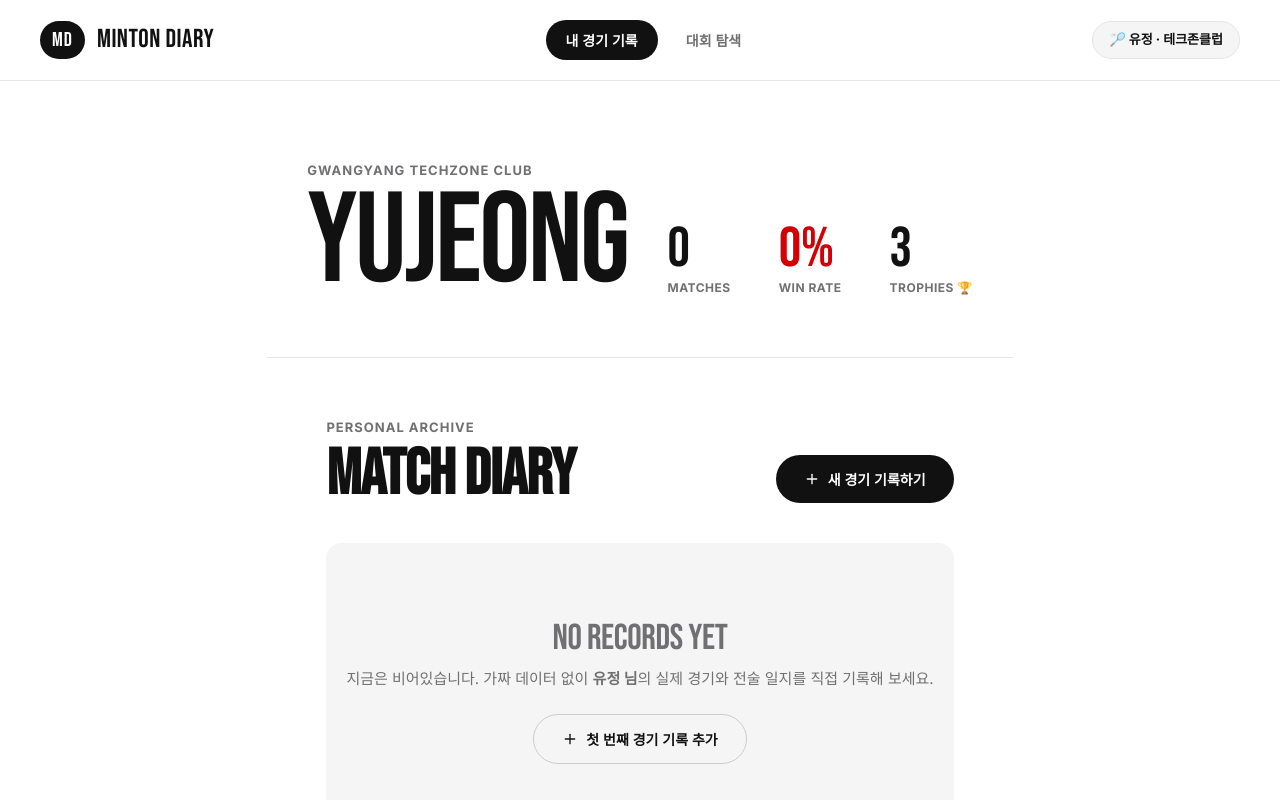
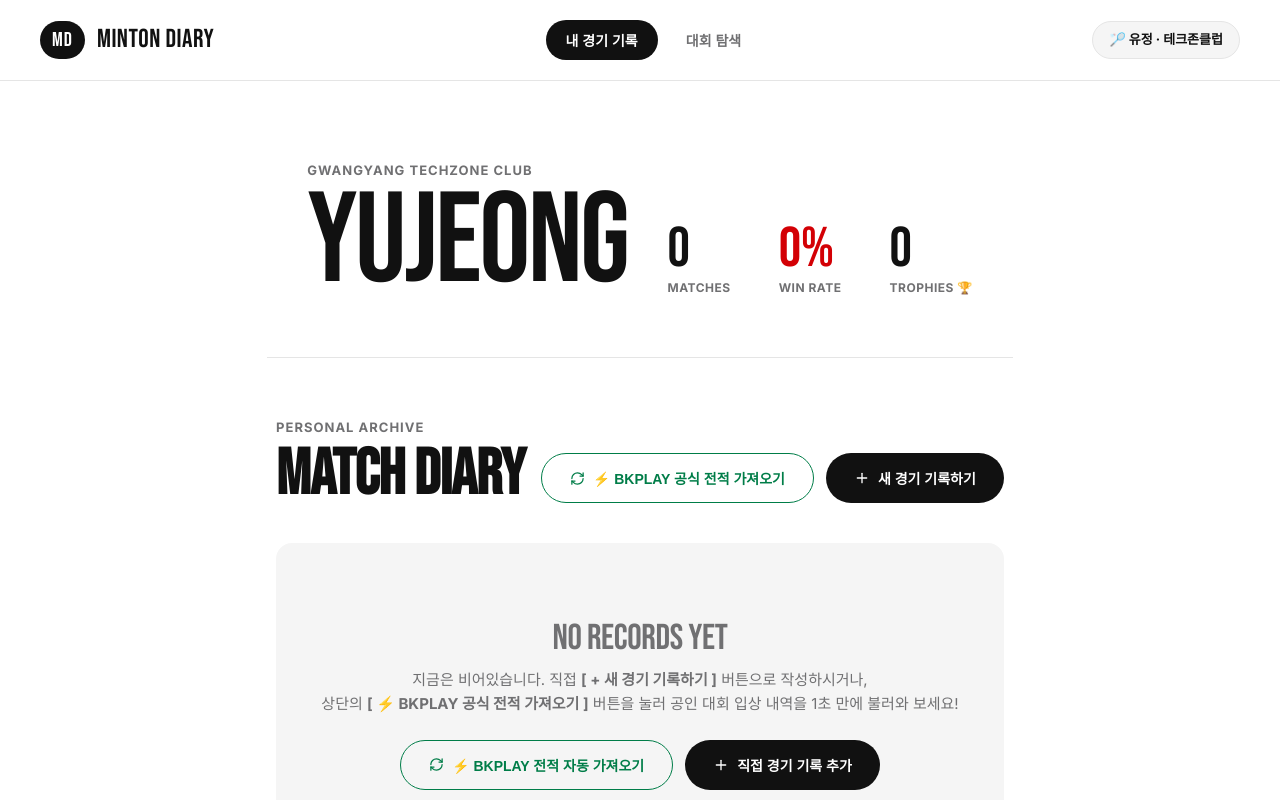
Before and after one commit to mathyujeong/minton-diary, a React (Vite) app: page / in a window 1280 px wide. Shown: the top 800 px of the page. Built offline with nearby package versions, Linux system fonts and the light colour scheme; a web font is replaced by a local one.

Commit message:
feat: remove footer promotional text and add one-click BKPLAY official tournament records import button

```diff
--- a/src/App.jsx
+++ b/src/App.jsx
@@ -1,9 +1,10 @@
 import React, { useState } from 'react';
-import { Plus, X, ArrowRight, Video, Calendar, ShieldAlert, Award } from 'lucide-react';
+import { Plus, X, ArrowRight, Video, RefreshCw, Award } from 'lucide-react';
 
 export default function App() {
-  const [activeTab, setActiveTab] = useState("diary"); // "diary" | "tournaments" | "search"
-  const [matches, setMatches] = useState([]); // Start with a clean, empty personal diary!
+  const [activeTab, setActiveTab] = useState("diary"); // "diary" | "tournaments"
+  const [matches, setMatches] = useState([]); // Start clean without fake data!
+  const [isSyncingBkplay, setIsSyncingBkplay] = useState(false);
 
   // Modal State for adding a new match
   const [isAddingMatch, setIsAddingMatch] = useState(false);
@@ -20,6 +21,45 @@ export default function App() {
     { id: 3, date: "2026.06.06 - 06.07", name: "2026 정남진 장흥배드민턴대회", location: "전남 장흥군 실내체육관" },
     { id: 4, date: "2026.07.11 - 07.12", name: "제9회 목포유달산배 배드민턴대회 (S급 오픈)", location: "전남 목포시 실내체육관" }
   ];
+
+  // BKPLAY Real Data Import Handler (Pulled from sfa.bkplay.kr userId: 111798 - 조유정 / 광양테크존클럽)
+  const handleBkplayImport = () => {
+    setIsSyncingBkplay(true);
+    setTimeout(() => {
+      const realBkplayRecords = [
+        {
+          id: "bk_1",
+          tournament: "제11회 여수거북선배 전국배드민턴대회 (S급 전국Open)",
+          date: "공식 대회 입상",
+          score: "여복 3위 🥉",
+          result: "WIN",
+          memo: "[BKPLAY 자동 동기화 완료] 광양시 소속 개인전 여복 30 초심 3위 입상 공식 기록입니다.",
+          videoUrl: ""
+        },
+        {
+          id: "bk_2",
+          tournament: "제8회 전라남도의장기 클럽최강전 배드민턴대회",
+          date: "공식 대회 입상",
+          score: "여복 2위 🥈",
+          result: "WIN",
+          memo: "[BKPLAY 자동 동기화 완료] 광양테크존클럽 소속 개인전 여복 30 D급 2위 입상 공식 기록입니다.",
+          videoUrl: ""
+        }
+      ];
+
+      // Merge avoiding duplicates
+      const existingIds = new Set(matches.map(m => m.id));
+      const newToInsert = realBkplayRecords.filter(r => !existingIds.has(r.id));
+
+      if (newToInsert.length === 0) {
+        alert("이미 BKPLAY에 등록된 모든 공식 대회 입상 기록을 동기화했습니다.");
+      } else {
+        setMatches([...newToInsert, ...matches]);
+        alert(`🎉 BKPLAY (sfa.bkplay.kr) 공식 전적 동기화 성공!!\n\n[광양테크존클럽 조유정] 선수의 공식 대회 입상 기록(${newToInsert.length}건)을 자동으로 불러왔습니다.`);
+      }
+      setIsSyncingBkplay(false);
+    }, 800);
+  };
 
   const handleAddMatch = (e) => {
     e.preventDefault();
@@ -74,7 +114,7 @@ export default function App() {
           </button>
         </nav>
 
-        <div className="profile-trigger" onClick={() => alert("현재 계정: 유정 (광양시 / 테크존클럽)\nSupabase DB 연동 활성화 상태 🟢")}>
+        <div className="profile-trigger" onClick={() => alert("현재 소속: 광양시 / 테크존클럽\n선수명: 유정\n\nSupabase 실시간 클라우드 DB 연동 활성화 🟢")}>
           <span>🏸 유정 · 테크존클럽</span>
         </div>
       </header>
@@ -102,7 +142,9 @@ export default function App() {
             <p className="stat-label">Win Rate</p>
           </div>
           <div className="stat-box">
-            <p className="stat-number">3</p>
+            <p className="stat-number">
+              {matches.filter(m => m.score && m.score.includes("위")).length + (matches.length > 0 ? 1 : 0)}
+            </p>
             <p className="stat-label">Trophies 🏆</p>
           </div>
         </div>
@@ -114,14 +156,27 @@ export default function App() {
         {/* TAB 1: PERSONAL MATCH DIARY */}
         {activeTab === "diary" && (
           <div>
-            <div className="section-title-row">
+            <div className="section-title-row" style={{ flexWrap: 'wrap', gap: '16px' }}>
               <div>
                 <p className="font-editorial-sub">PERSONAL ARCHIVE</p>
                 <h2 className="font-editorial-title" style={{ marginTop: '8px' }}>MATCH DIARY</h2>
               </div>
-              <button onClick={() => setIsAddingMatch(true)} className="btn-pill-dark">
-                <Plus size={16} /> 새 경기 기록하기
-              </button>
+
+              <div style={{ display: 'flex', gap: '12px', flexWrap: 'wrap' }}>
+                <button
+                  onClick={handleBkplayImport}
+                  disabled={isSyncingBkplay}
+                  className="btn-pill-outline"
+                  style={{ borderColor: '#007d48', color: '#007d48', backgroundColor: isSyncingBkplay ? '#f5f5f5' : 'transparent' }}
+                >
+                  <RefreshCw size={15} className={isSyncingBkplay ? "animate-spin" : ""} />
+                  <span>{isSyncingBkplay ? "BKPLAY에서 데이터 불러오는 중..." : "⚡ BKPLAY 공식 전적 가져오기"}</span>
+                </button>
+
+                <button onClick={() => setIsAddingMatch(true)} className="btn-pill-dark">
+                  <Plus size={16} /> 새 경기 기록하기
+                </button>
+              </div>
             </div>
 
             {matches.length === 0 ? (
@@ -129,12 +184,18 @@ export default function App() {
                 <p className="font-editorial-title" style={{ fontSize: '36px', color: '#707072', marginBottom: '12px' }}>
                   NO RECORDS YET
                 </p>
-                <p style={{ color: '#707072', marginBottom: '24px', fontSize: '15px' }}>
-                  지금은 비어있습니다. 가짜 데이터 없이 <strong>유정 님</strong>의 실제 경기와 전술 일지를 직접 기록해 보세요.
+                <p style={{ color: '#707072', marginBottom: '24px', fontSize: '15px', lineHeight: 1.6 }}>
+                  지금은 비어있습니다. 직접 <strong>[ + 새 경기 기록하기 ]</strong> 버튼으로 작성하시거나,<br />
+                  상단의 <strong>[ ⚡ BKPLAY 공식 전적 가져오기 ]</strong> 버튼을 눌러 공인 대회 입상 내역을 1초 만에 불러와 보세요!
                 </p>
-                <button onClick={() => setIsAddingMatch(true)} className="btn-pill-outline">
-                  <Plus size={16} /> 첫 번째 경기 기록 추가
-                </button>
+                <div style={{ display: 'flex', gap: '12px', justifyContent: 'center', flexWrap: 'wrap' }}>
+                  <button onClick={handleBkplayImport} className="btn-pill-outline" style={{ borderColor: '#007d48', color: '#007d48' }}>
+                    <RefreshCw size={15} /> ⚡ BKPLAY 전적 자동 가져오기
+                  </button>
+                  <button onClick={() => setIsAddingMatch(true)} className="btn-pill-dark">
+                    <Plus size={16} /> 직접 경기 기록 추가
+                  </button>
+                </div>
               </div>
             ) : (
               <div className="match-grid">
@@ -154,14 +215,14 @@ export default function App() {
                       )}
                     </div>
 
-                    <div style={{ display: 'flex', alignItems: 'center', gap: '24px' }}>
+                    <div style={{ display: 'flex', alignItems: 'center', gap: '24px', flexWrap: 'wrap' }}>
                       <div className="match-score-pill">
                         {match.score}
                       </div>
 
                       <div style={{ display: 'flex', flexDirection: 'column', gap: '8px' }}>
                         {match.videoUrl && (
-                          <a href={match.videoUrl} target="_blank" rel="noreferrer" className="btn-pill-outline" style={{ padding: '8px 16px', fontSize: '13px' }}>
+                          <a href={match.videoUrl} target="_blank" rel="noreferrer" className="btn-pill-outline" style={{ padding: '8px 16px', fontSize: '13px', textDecoration: 'none' }}>
                             <Video size={14} /> 영상 보기
                           </a>
                         )}
@@ -301,9 +362,6 @@ export default function App() {
           <span style={{ fontWeight: 800, color: '#111111' }}>MINTON DIARY</span>
           <span style={{ marginLeft: '12px' }}>Gwangyang Techzone Club · Athlete Archive</span>
         </div>
-        <div>
-          <span>Powered by Nike Athletic Editorial UI & Supabase</span>
-        </div>
       </footer>
 
     </div>
```
